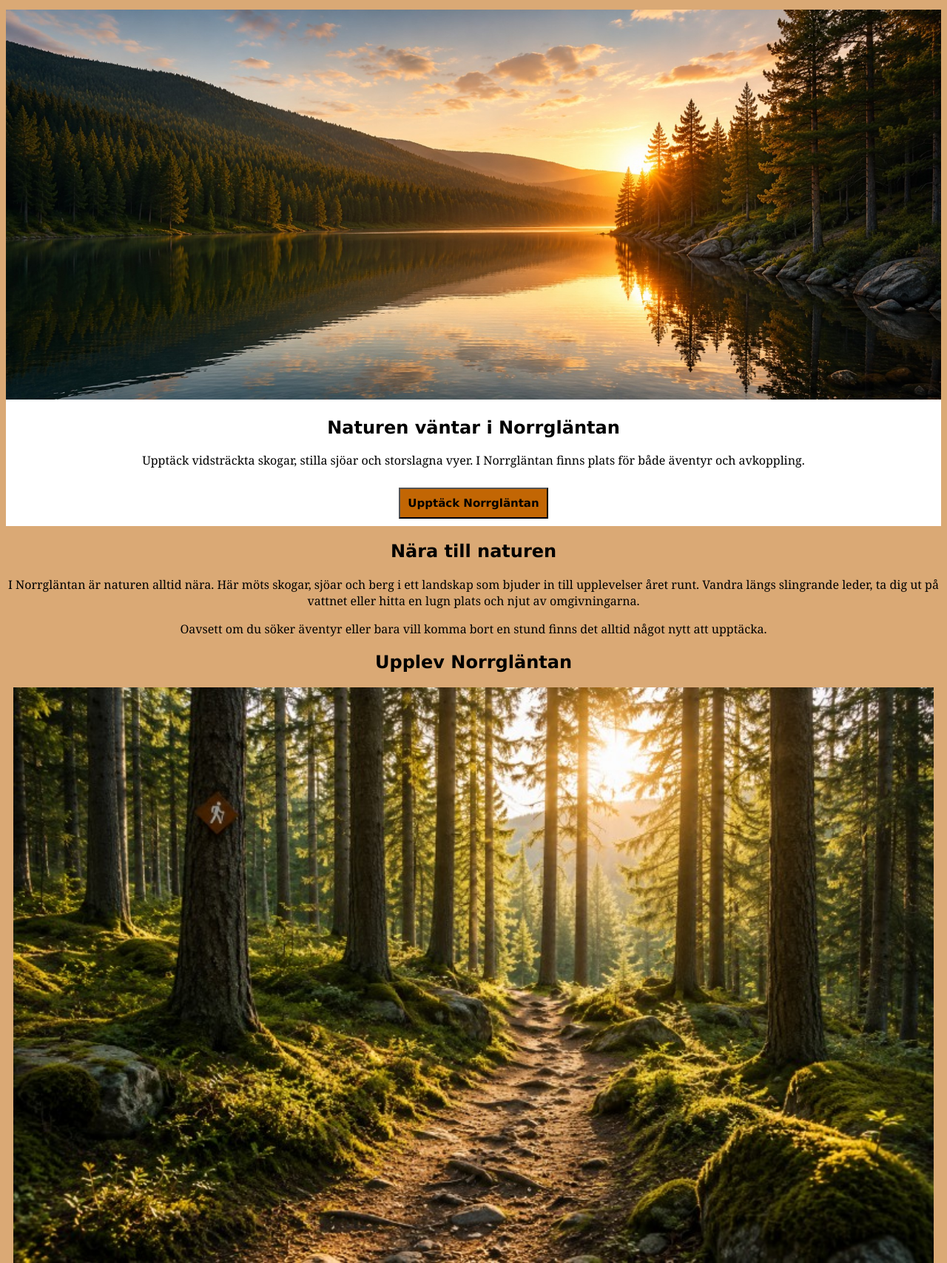
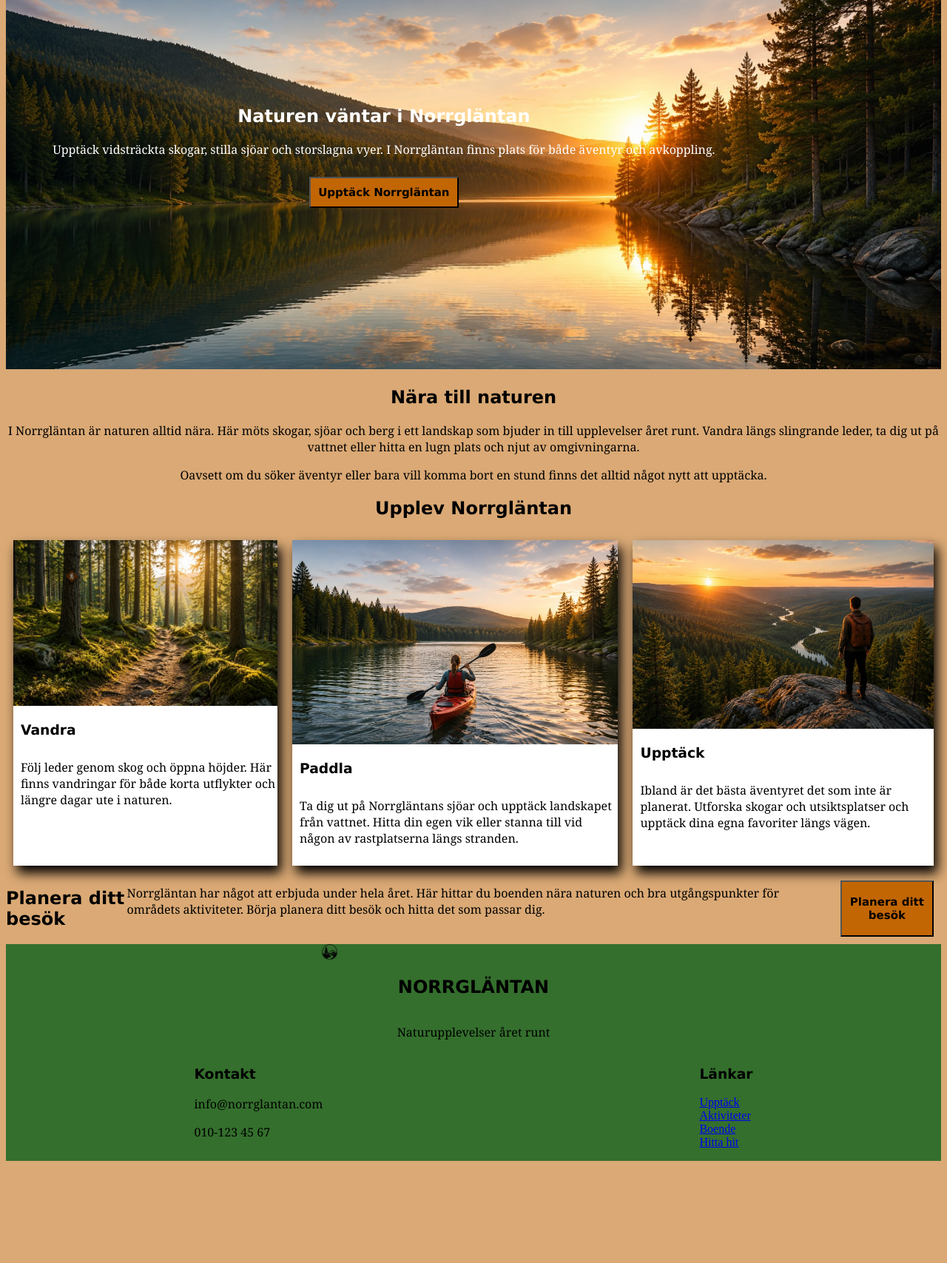
Before and after one commit to ghamlton/Norrglantan, a plain HTML site: page index.html in a window 1280 px wide. Shown: the part 267-1974 px from the top of the page at 74% size. After the commit the page ends 1844 px from the top, so only its background shows below. Drawn offline with Linux system fonts and the light colour scheme.

Commit message:
arbetat med layout för större skärm mestadels med media query. annars arbetat med klasser inom index- och css filerna.

```diff
--- a/css/style.css
+++ b/css/style.css
@@ -1,15 +1,16 @@
 
 .logotype{
-    width: 25%;
-}
-
-.heroimg{
-    width:100%;
+    width: 20%;
+    margin-right: 10px;
 }
 
 .hero{
     background-color: white;
     text-align: center;
+}
+
+.hero img{
+    max-width: 100%;
 }
 
 .intro{
@@ -19,10 +20,11 @@
 .card{
     background-color: white;
     margin: 10px;
+    box-shadow: 5px 10px 15px;
 }
 
 .cardimg{
-    width: 100%;
+    max-width: 100%;
 }
 
 .cardtext{
@@ -42,6 +44,10 @@ font-family: Georgia, 'Times New Roman', Times, serif
     margin: 10px;
     font-weight: bold;
     font-family: Verdana, Geneva, Tahoma, sans-serif;
+}
+
+.button:hover{
+    background-color: orange;
 }
 
 ul{
@@ -98,6 +104,66 @@ footer{
 
 @media (min-width: 768px)
 {
+    .container{
+        display: grid;
+        grid-template-columns: 1fr 1fr 1fr;
+        grid-template-areas:
+        "header" "header" "header"
+        "hero" "hero" "hero"
+        "intro" "intro" "intro"
+        "cards" "cards" "cards"
+        "ending" "ending" "ending"
+        "footer" "footer" "footer"
+    }
+
+    .logotype{
+        width: 5%;
+    }
+
+    header{
+        grid-area: header;
+    }
+
+    .headerp1{
+        display: flex;
+    }
+
+    .hero{
+        grid-area: hero;
+        background-color: transparent;
+        position: relative;
+    }
+
+    .herotext{
+        color: white;
+        position: absolute;
+        left: 5%;
+        bottom: 40%;
+    }
+
+    .heroimg{
+        position: relative;
+        width: 100%;
+    }
+
+    .intro{
+        grid-area: intro;
+    }
+
+    .cardsection{
+        grid-area: cards;
+        display: flex;
+    }
+
+    .ending{
+        display: flex;
+    }
+
+    footer{
+        grid-area: footer;
+    }
+
+
 
 
 }
--- a/index.html
+++ b/index.html
@@ -10,12 +10,8 @@
     <body>
         <header>
             <section class="headerp1">
-                <div>
                     <img class="logotype" src="images/logotyp_svart.png" alt="svart logotyp">
-                </div>
-                <div>
                     <h1>NORRGLÄNTAN</h1>
-                </div>
             </section>
 
             <nav class="headernav">
@@ -30,10 +26,15 @@
 
         <main>
             <section class="hero">
-                <img class="heroimg" src="images/hero.jpg" alt="hero-bild">
-                <h2>Naturen väntar i Norrgläntan</h2>
-                <p>Upptäck vidsträckta skogar, stilla sjöar och storslagna vyer. I Norrgläntan finns plats för både äventyr och avkoppling. </p>
-                <button class="button" type="button">Upptäck Norrgläntan</button>
+                <img src="images/hero.jpg" alt="herobild">
+                    <div class="herotext">
+                        <h2>Naturen väntar i Norrgläntan</h2>
+                        <p>Upptäck vidsträckta skogar, stilla sjöar och storslagna vyer. I Norrgläntan finns plats för både äventyr och avkoppling. </p>
+                        <button class="button" type="button">Upptäck Norrgläntan</button>
+                    </div>
+                </div>
+
+
             </section>
 
             <section class="intro">
@@ -42,9 +43,12 @@
                 <p>Oavsett om du söker äventyr eller bara vill komma bort en stund finns det alltid något nytt att upptäcka.</p>
             </section>
 
-            <section class="cardsection">
+            <section>
+
                 <h2 style="text-align: center;">Upplev Norrgläntan</h2>
-                <article class="card">
+
+                <section class="cardsection">
+                     <article class="card">
                     <img class="cardimg" src="images/vandra.jpg" alt="skogsstig och solljus">
                     <h3 class="cardtext">Vandra</h3>
                     <p class="cardtext">Följ leder genom skog och öppna höjder. Här finns vandringar för både korta utflykter och längre dagar ute i naturen. </p>
@@ -59,10 +63,12 @@
                     <h3 class="cardtext">Upptäck</h3>
                     <p class="cardtext">Ibland är det bästa äventyret det som inte är planerat. Utforska skogar och utsiktsplatser och upptäck dina egna favoriter längs vägen. </p>
                 </article>
+                </section>
+
             </section>
 
-            <section>
-                <h2 style="text-align: center;">Planera ditt besök</h2>
+            <section class="ending">
+                <h2>Planera ditt besök</h2>
                 <p>Norrgläntan har något att erbjuda under hela året. Här hittar du boenden nära naturen och bra utgångspunkter för områdets aktiviteter. Börja planera ditt besök och hitta det som passar dig. </p>
                 <button class="button" type="button">Planera ditt besök</button>
             </section>
@@ -93,16 +99,13 @@
             <div>
                 <h3>Länkar</h3>
                 <ul>
-                    <li>Upptäck</li>
-                    <li>Aktiviteter</li>
-                    <li>Boende</li>
-                    <li>Hitta hit</li>
+                    <li><a href="#">Upptäck</a></li>
+                    <li><a href="#">Aktiviteter</a></li>
+                    <li><a href="#">Boende</a></li>
+                    <li><a href="#">Hitta hit</a></li>
                 </ul>
             </div>
         </section>
-
-
-
 
         </footer>
 
```
